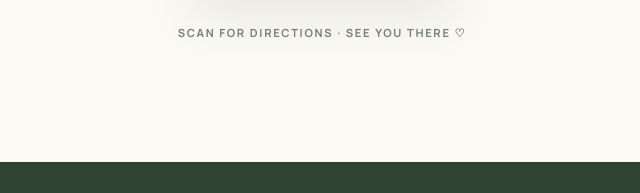
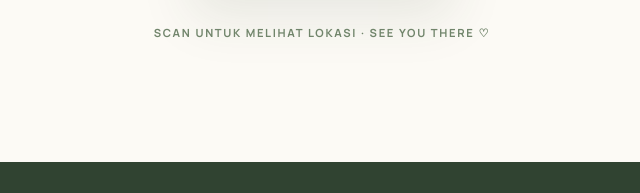
Before and after one commit to nanaa14/DAVEDANNIAWEDDING, a plain HTML site: page DAVENIAWEDDING/index.html in a window 1280 px wide. Shown: the part 9301-9494 px from the top of the page, 318-958 px from the left. Drawn offline with nearby package versions, Linux system fonts and the light colour scheme.

Commit message:
index.html

```diff
--- a/DAVENIAWEDDING/index.html
+++ b/DAVENIAWEDDING/index.html
@@ -2885,7 +2885,7 @@
 
 
       <p class="qr-caption">
-        SCAN FOR DIRECTIONS · SEE YOU THERE ♡
+        SCAN UNTUK MELIHAT LOKASI · SEE YOU THERE ♡
       </p>
 
     </section>
```
